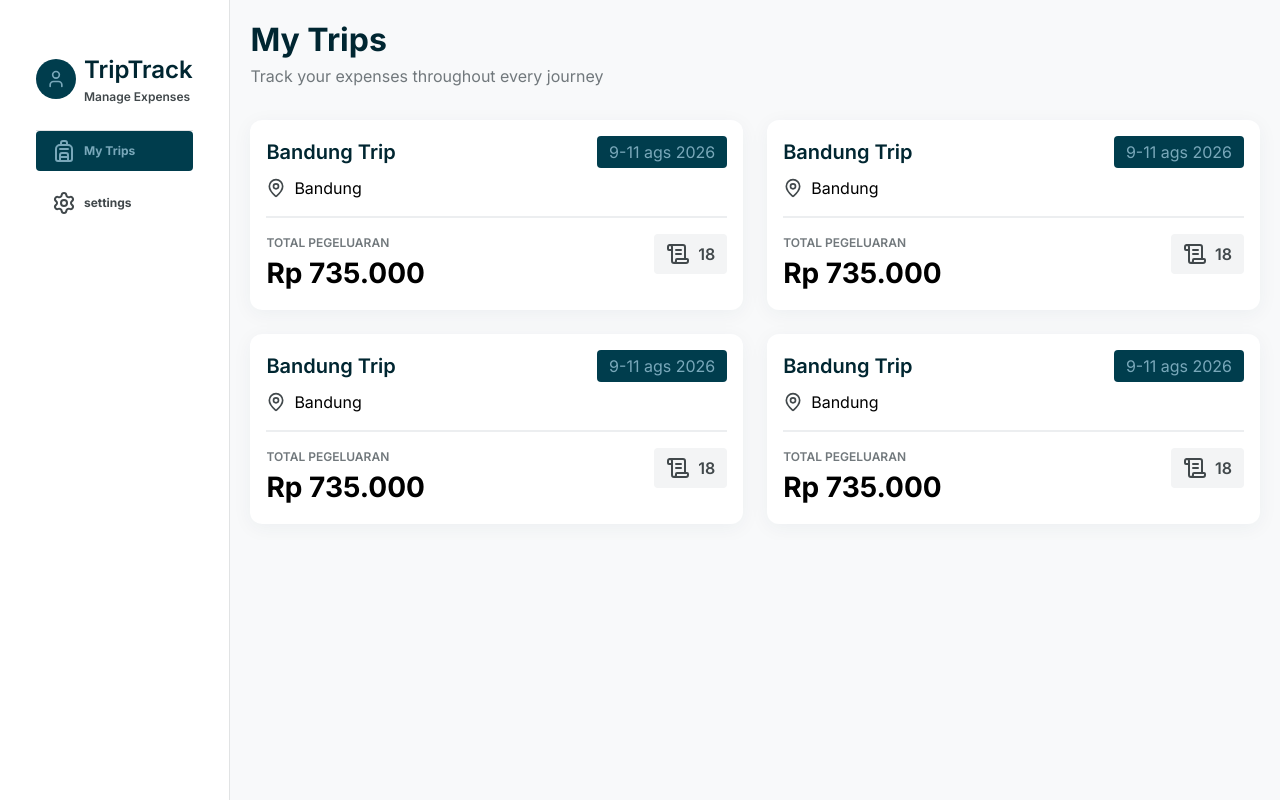
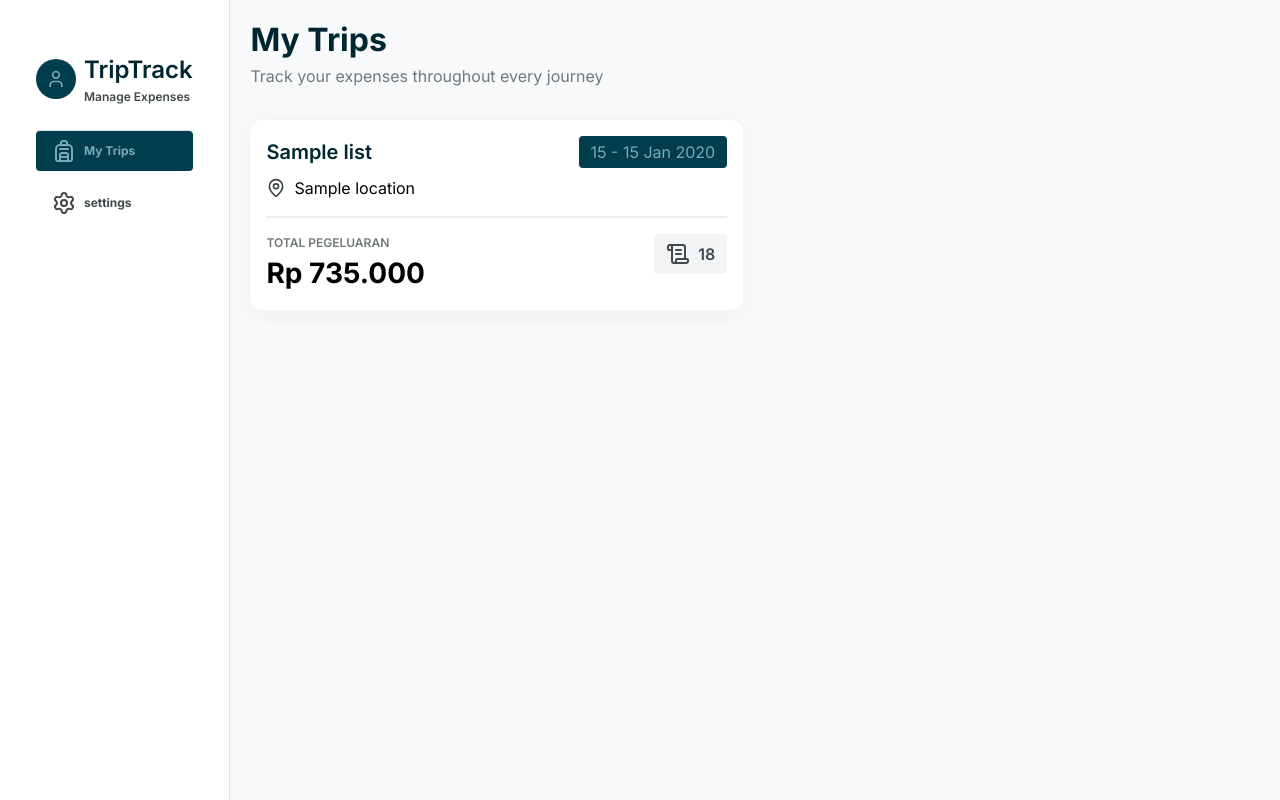
Before and after one commit to Zackyinnova/Tracking-Expense-Trip, a Flask app: template Templates/index.html in a window 1280 px wide. Run offline with Flask 3, Linux system fonts and the light colour scheme; the template is opened without the code that fills it: most values are stand-ins (such as "Sample title", 1, 10 or a date in 2020); some libraries are stand-ins or nearby versions.

Commit message:
fix: fixing format rupiah in add trip

```diff
--- a/Static/js/script.js
+++ b/Static/js/script.js
@@ -10,3 +10,18 @@ overlayAddTrip.addEventListener("click", (e) =>{
         overlayAddTrip.style.display = "none";
     }
 });
+
+const budgetDisplay = document.getElementById("budget_display");
+const budgetValue = document.getElementById("total_budget");
+
+budgetDisplay.addEventListener("input", function(){
+    let value = this.value.replace(/\D/g,"");
+
+    budgetValue.value = value;
+
+    if(value){
+        this.value = "Rp" + Number(value).toLocaleString("id-ID");
+    }else{
+        this.value = "";
+    }
+});
--- a/Templates/index.html
+++ b/Templates/index.html
@@ -94,14 +94,19 @@
         <!--Trip List-->
         <section>
             <div class="px-5 py-4 grid grid-cols-1 md:grid-cols-2 gap-6 max-h-[70vh] scrollbar-hide overflow-auto ">
-                <div class="bg-white p-4 rounded-[12px] flex flex-col gap-4 shadow-[0_4px_20px_0_rgba(0,61,77,0.05)]">
+
+                {% for list in trips %}
+                    <div class="bg-white p-4 rounded-[12px] flex flex-col gap-4 shadow-[0_4px_20px_0_rgba(0,61,77,0.05)]">
                     <!--header card-->
                     <div class="flex flex-col gap-2 ">
                         <!--Tittle card-->
                         <div class="flex flex-row items-center justify-between">
-                            <P class="text-[#002631] font-semibold text-[20px]">Bandung Trip</P>
+                            <P class="text-[#002631] font-semibold text-[20px]">{{ list.trip_name}}</P>
 
-                            <P class="bg-[#003D4D] text-[#79a8ba] px-3 py-1 rounded-[4px]">9-11 ags 2026</P>
+                            <p class="bg-[#003D4D] text-[#79a8ba] px-3 py-1 rounded-[4px]">
+                                {{ list.start_date.day }} -
+                                {{ list.end_date.strftime('%d %b %Y') }}
+                            </p>
 
                         </div>
 
@@ -111,7 +116,7 @@
                                 <i data-lucide="map-pin"></i>
                             </div>
 
-                            <P>Bandung</P>
+                            <P>{{ list.location }}</P>
                         </div>
                     </div>
 
@@ -133,130 +138,9 @@
                         </div>
 
                     </div>
-                </div>
+                    </div>
+                {% endfor %}
 
-                <div class="bg-white p-4 rounded-[12px] flex flex-col gap-4 shadow-[0_4px_20px_0_rgba(0,61,77,0.05)]">
-                    <!--header card-->
-                    <div class="flex flex-col gap-2 ">
-                        <!--Tittle card-->
-                        <div class="flex flex-row items-center justify-between">
-                            <P class="text-[#002631] font-semibold text-[20px]">Bandung Trip</P>
-
-                            <P class="bg-[#003D4D] text-[#79a8ba] px-3 py-1 rounded-[4px]">9-11 ags 2026</P>
-
-                        </div>
-
-                        <!--Location card-->
-                        <div class="flex flex-row items-center gap-2">
-                            <div class="location-icon">
-                                <i data-lucide="map-pin"></i>
-                            </div>
-
-                            <P>Bandung</P>
-                        </div>
-                    </div>
-
-                    <!--bottom card-->
-                    <div class="flex flex-row justify-between border-t-2  border-[#C0C8CC]/30 pt-4">
-                        <div class="">
-                            <P class="uppercase font-semibold text-[12px] text-[#71787C]">Total pegeluaran</P>
-
-                            <P class="font-bold text-[28px] color-black">Rp 735.000</P>
-                        </div>
-
-                        <div class="bg-[#F3F4F5] px-3 py-2 h-fit flex flex-row gap-2 rounded-[4px]">
-                            <div class="total-icon">
-                                <i data-lucide="scroll-text"></i>
-
-                            </div>
-
-                            <P class="text-[#41484B] font-semibold">18</P>
-                        </div>
-
-                    </div>
-                </div>
-
-                <div class="bg-white p-4 rounded-[12px] flex flex-col gap-4 shadow-[0_4px_20px_0_rgba(0,61,77,0.05)]">
-                    <!--header card-->
-                    <div class="flex flex-col gap-2 ">
-                        <!--Tittle card-->
-                        <div class="flex flex-row items-center justify-between">
-                            <P class="text-[#002631] font-semibold text-[20px]">Bandung Trip</P>
-
-                            <P class="bg-[#003D4D] text-[#79a8ba] px-3 py-1 rounded-[4px]">9-11 ags 2026</P>
-
-                        </div>
-
-                        <!--Location card-->
-                        <div class="flex flex-row items-center gap-2">
-                            <div class="location-icon">
-                                <i data-lucide="map-pin"></i>
-                            </div>
-
-                            <P>Bandung</P>
-                        </div>
-                    </div>
-
-                    <!--bottom card-->
-                    <div class="flex flex-row justify-between border-t-2  border-[#C0C8CC]/30 pt-4">
-                        <div class="">
-                            <P class="uppercase font-semibold text-[12px] text-[#71787C]">Total pegeluaran</P>
-
-                            <P class="font-bold text-[28px] color-black">Rp 735.000</P>
-                        </div>
-
-                        <div class="bg-[#F3F4F5] px-3 py-2 h-fit flex flex-row gap-2 rounded-[4px]">
-                            <div class="total-icon">
-                                <i data-lucide="scroll-text"></i>
-
-                            </div>
-
-                            <P class="text-[#41484B] font-semibold">18</P>
-                        </div>
-
-                    </div>
-                </div>
-
-                <div class="bg-white p-4 rounded-[12px] flex flex-col gap-4 shadow-[0_4px_20px_0_rgba(0,61,77,0.05)]">
-                    <!--header card-->
-                    <div class="flex flex-col gap-2 ">
-                        <!--Tittle card-->
-                        <div class="flex flex-row items-center justify-between">
-                            <P class="text-[#002631] font-semibold text-[20px]">Bandung Trip</P>
-
-                            <P class="bg-[#003D4D] text-[#79a8ba] px-3 py-1 rounded-[4px]">9-11 ags 2026</P>
-
-                        </div>
-
-                        <!--Location card-->
-                        <div class="flex flex-row items-center gap-2">
-                            <div class="location-icon">
-                                <i data-lucide="map-pin"></i>
-                            </div>
-
-                            <P>Bandung</P>
-                        </div>
-                    </div>
-
-                    <!--bottom card-->
-                    <div class="flex flex-row justify-between border-t-2  border-[#C0C8CC]/30 pt-4">
-                        <div class="">
-                            <P class="uppercase font-semibold text-[12px] text-[#71787C]">Total pegeluaran</P>
-
-                            <P class="font-bold text-[28px] color-black">Rp 735.000</P>
-                        </div>
-
-                        <div class="bg-[#F3F4F5] px-3 py-2 h-fit flex flex-row gap-2 rounded-[4px]">
-                            <div class="total-icon">
-                                <i data-lucide="scroll-text"></i>
-
-                            </div>
-
-                            <P class="text-[#41484B] font-semibold">18</P>
-                        </div>
-
-                    </div>
-                </div>
             </div>
         </section>
     </main>
@@ -265,7 +149,7 @@
     <div class="bg-white md:hidden fixed bottom-0 left-0 right-0 shadow-[0_-4px_20px_0_rgba(0,61,77,0.05)] ">
 
         <div class="flex flex-row flex-row justify-between px-5 py-4">
-            <a href="/index">
+            <a href="/">
                 <div class="flex flex-col items-center gap-1">
                     <div class="icon-list">
                         <i data-lucide="list"></i>
@@ -299,7 +183,7 @@
 
     </div>
 
-    <!--Overlay add task-->
+    <!--Overlay add trip-->
     <div id="overlayAddTrip"
         class=" hidden z-[60] bg-black/55 h-full w-full fixed top-0 flex justify-center items-end">
 
@@ -401,11 +285,19 @@
                                 class="absolute left-4 top-1/2 -translate-y-1/2 w-5 h-5 text-[#6B7280]"
                             ></i>
 
+                            <!-- Yang dilihat user -->
                             <input
                                 type="text"
-                                placeholder="0"
+                                id="budget_display"
+                                placeholder="Rp 0"
                                 class="w-full border border-[#C0C8CC] pl-12 pr-4 py-4 rounded-[8px] outline-none focus:border-black focus:text-black"
+                                autocomplete="off"
+                            >
+
+                            <input
+                                type="hidden"
                                 name="total_budget"
+                                id="total_budget"
                             >
                         </div>
                     </div>
--- a/app.py
+++ b/app.py
@@ -22,9 +22,26 @@ db = mysql.connector.connect(
 @app.route('/')
 def index():
 
+    cursor = db.cursor(dictionary=True)
+
+    cursor.execute("""
+        SELECT *
+        FROM trips
+        ORDER BY
+            CASE status_trip
+                WHEN 'Active' THEN 1
+                WHEN 'Coming Soon' THEN 2
+                WHEN 'Completed' THEN 3
+                ELSE 4
+            END,
+            start_date ASC
+    """)
+
+    trips = cursor.fetchall()
 
     return render_template(
-        "index.html"
+        "index.html",
+        trips = trips
     )
 
 @app.route('/submitNewTrip', methods = ['POST'])
@@ -69,10 +86,15 @@ def update_status_trip():
     cursor.execute("""
         UPDATE trips
         SET status_trip = CASE
-            WHEN start_date > CUREDATE() THEN 'Coming soon'
+            WHEN start_date > CURDATE()
+                THEN 'Coming Soon'
+
             WHEN start_date <= CURDATE()
-                 AND end_date >= CURDATE() THEN 'Active'
-            WHEN end_date < CURDATE() THEN 'Completed'
+                AND end_date >= CURDATE()
+                THEN 'Active'
+
+            WHEN end_date < CURDATE()
+                THEN 'Completed'
         END
     """)
 
```
